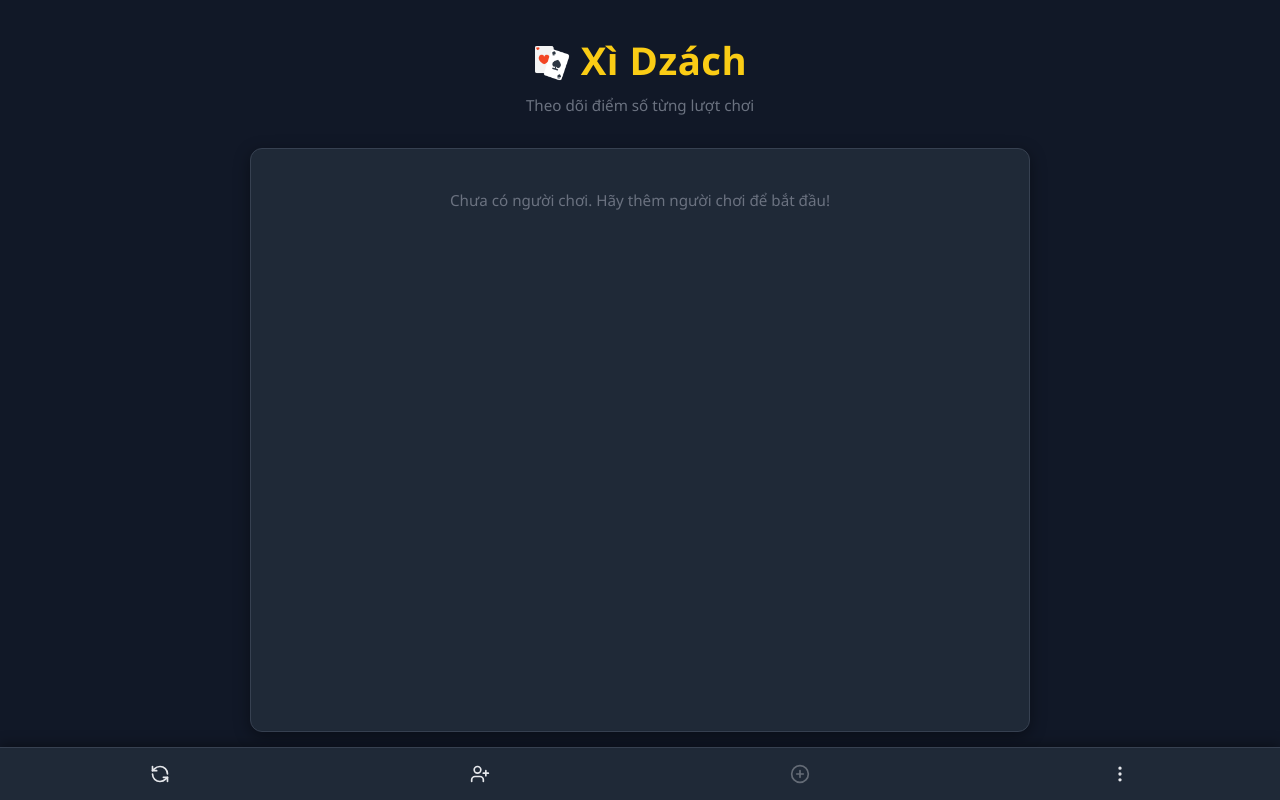
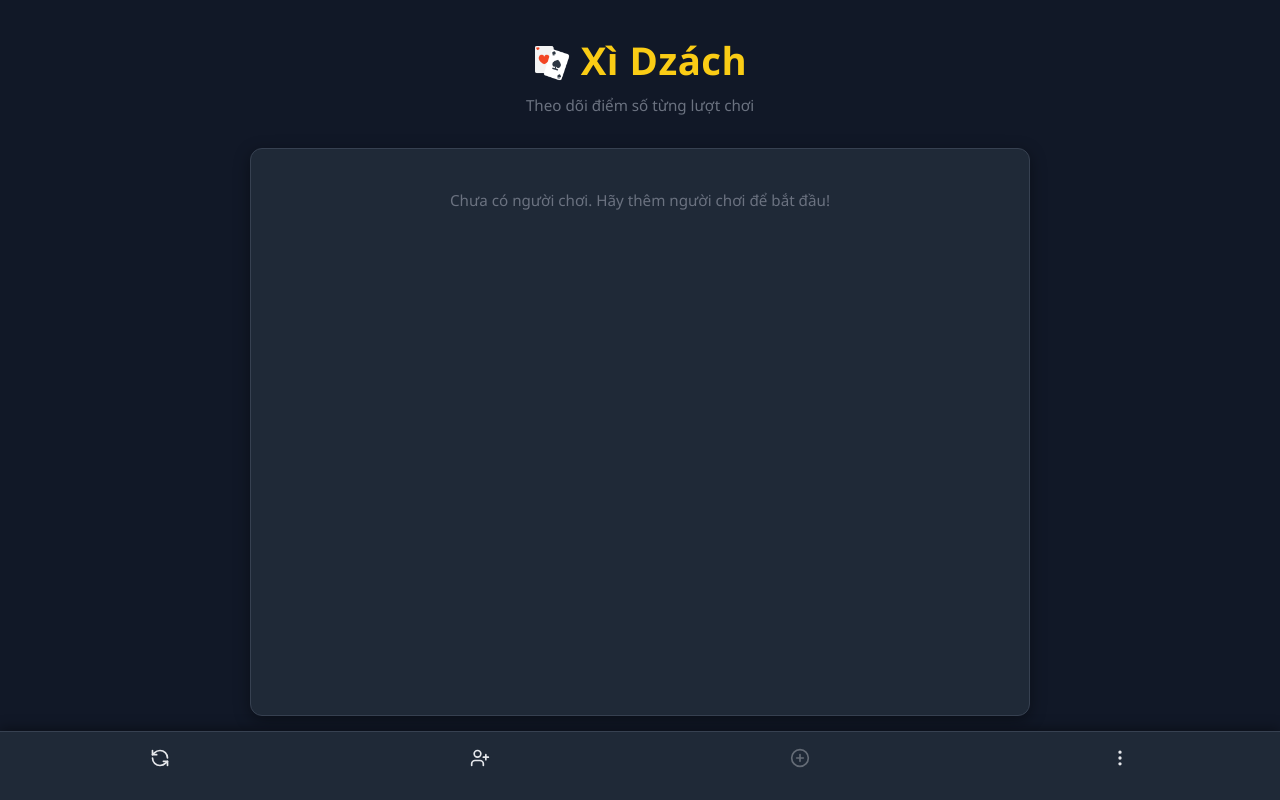
Before and after one commit to chunnc/xizach, a React (Vite) app: page / in a window 1280 px wide. Built offline with nearby package versions, Linux system fonts and the light colour scheme.

Commit message:
chore: add padding bottom

```diff
--- a/src/App.css
+++ b/src/App.css
@@ -48,7 +48,7 @@
   display: flex;
   flex-direction: column;
   min-height: 0;
-  padding-bottom: calc(52px + env(safe-area-inset-bottom, 0px) + 1rem);
+  padding-bottom: calc(52px + 16px + 1rem);
 }
 
 /* ── Table Wrapper ── */
@@ -194,7 +194,7 @@
   right: 0;
   display: flex;
   gap: 0;
-  padding: 0 0 env(safe-area-inset-bottom, 0px);
+  padding: 0 0 16px;
   background: #1f2937;
   border-top: 1px solid #374151;
   box-shadow: 0 -2px 12px rgba(0, 0, 0, 0.4);
```
